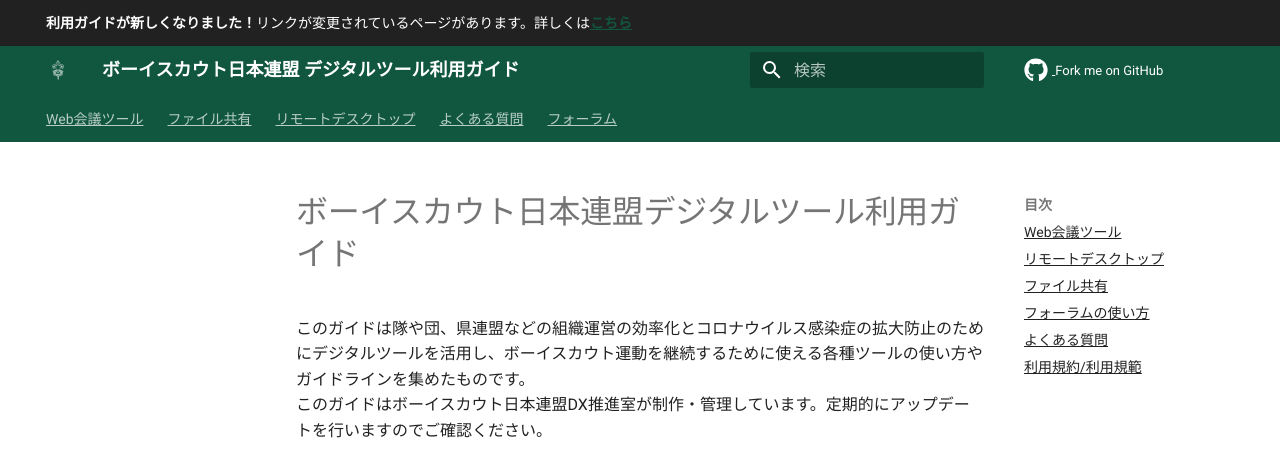
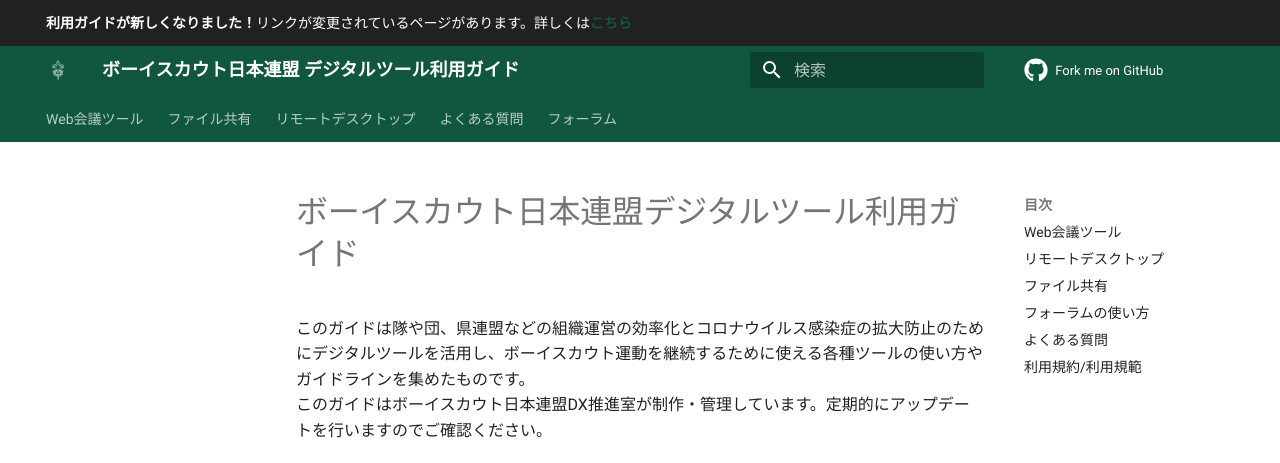
Before and after one commit to Scout-Association-of-Japan/DX-promotion-guidelines, an MkDocs documentation site: the page built from docs/index.md, in a window 1280 px wide and 1400 px high. Shown: the top 463 px of the window. Built offline with MkDocs 1.6.1 and Material for MkDocs 9.7.7, drawn with Linux system fonts in a browser that asks for light colours; comment, search, counter and statistics services are not loaded.

Commit message:
Update additional.css

```diff
--- a/docs/stylesheets/additional.css
+++ b/docs/stylesheets/additional.css
@@ -9,6 +9,6 @@
   font-weight: normal;
 }
 
-a {
+.md-content a {
   text-decoration-line: underline;
 }
```
